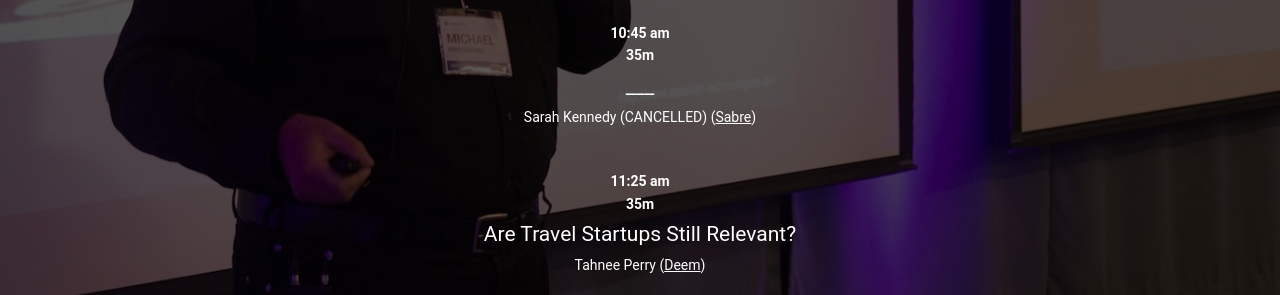
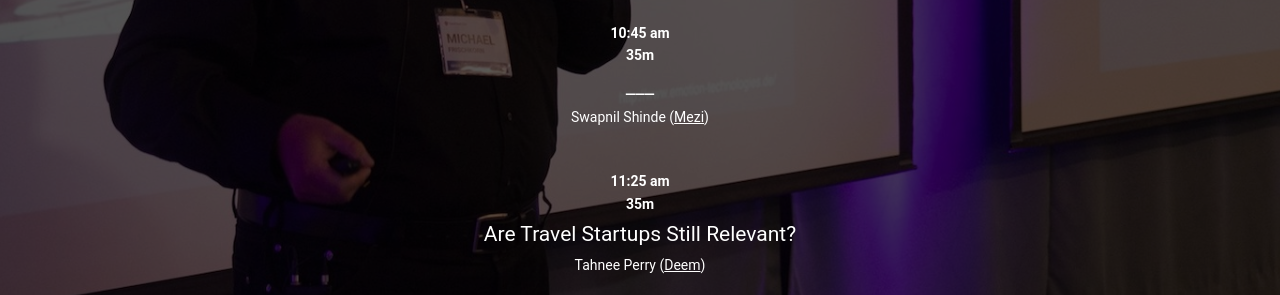
Before and after one commit to traveltechcon/ttc17, a Jekyll site: the page built from index.html, in a window 1280 px wide and 900 px high, scrolled down 12130 px. Shown: the part 151-446 px from the top of the window. Built offline with Jekyll 4.4.1, drawn with Linux system fonts in a browser that asks for light colours; some of the changed text lies outside the part shown.

Commit message:
Swapnil from Mezi

```diff
--- a/index.html
+++ b/index.html
@@ -206,7 +206,17 @@ companies:
       name: Future of Travel Experience
       url: http://www.futuretravelexperience.com/
       logo: fte
+  - mezi: &mezi
+      name: Mezi
+      url: http://mezi.com/
+      logo: mezi
 people:
+  - swapnil: &swapnil
+      name: Swapnil Shinde
+      title: CEO &amp; Co-Founder
+      company: *mezi
+      li: swapnilshinde
+      headshot: swapnil
   - abram: &abram
       name: Abram Richman
       title: Chief Product Architect
@@ -352,7 +362,7 @@ people:
       tw: adamjgoldstein
       li: adam-goldstein-510bbb22
   - sarah: &sarah
-      name: Sarah Kennedy (CANCELLED)
+      name: Sarah Kennedy
       title: VP, Global Marketing
       company: *sabre
       headshot: sarah-kennedy
@@ -588,7 +598,7 @@ conference_day:
         duration: 35m
         description: ___
         speakers:
-          - *sarah
+          - *swapnil
       - title: Are Travel Startups Still Relevant?
         time: 11:25 am
         duration: 35m
```
Also changed, not shown: other parts of index.html (+2 -2 lines), img/companies/mezi.jpg (added), img/presenters/swapnil.jpg (added).
